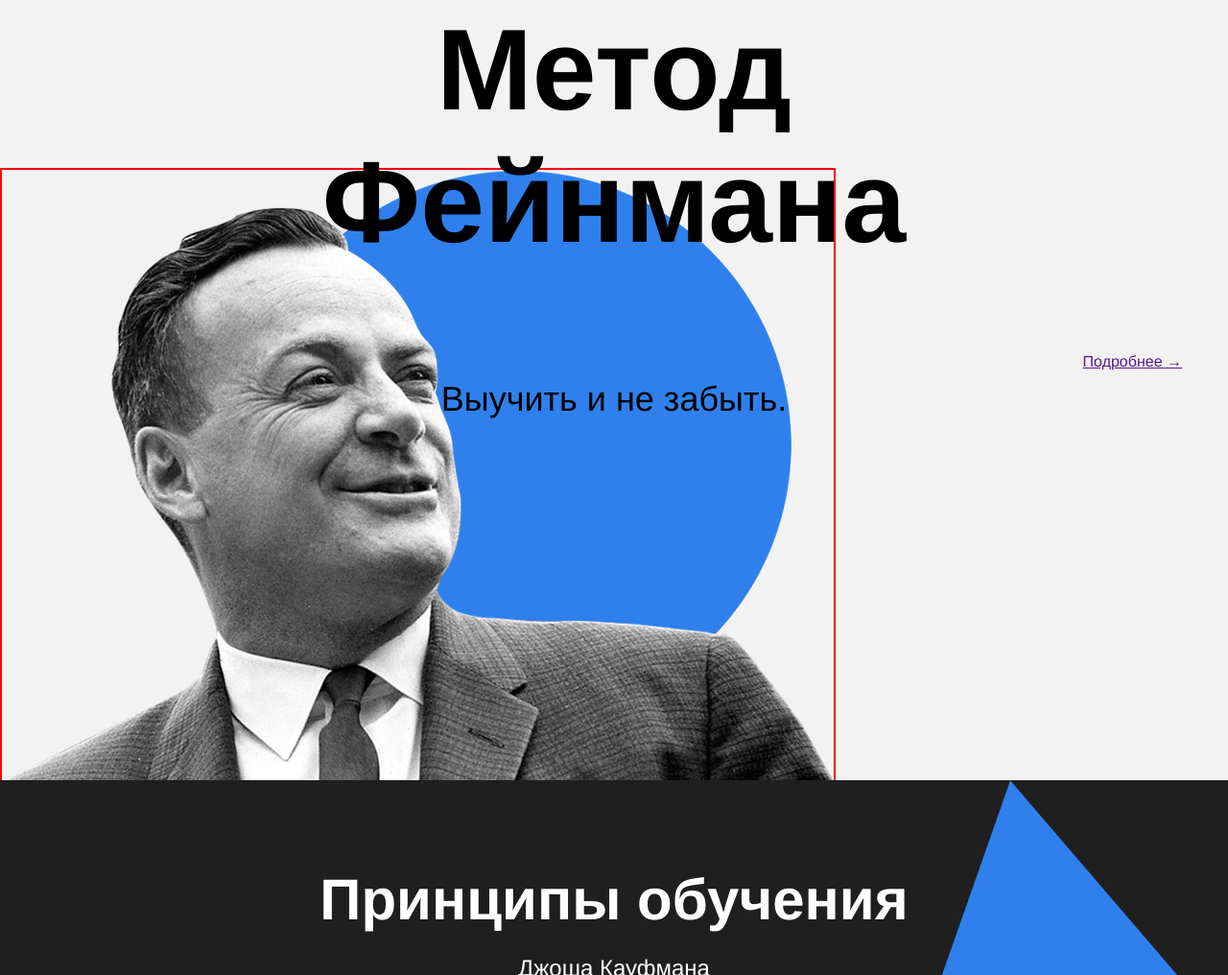
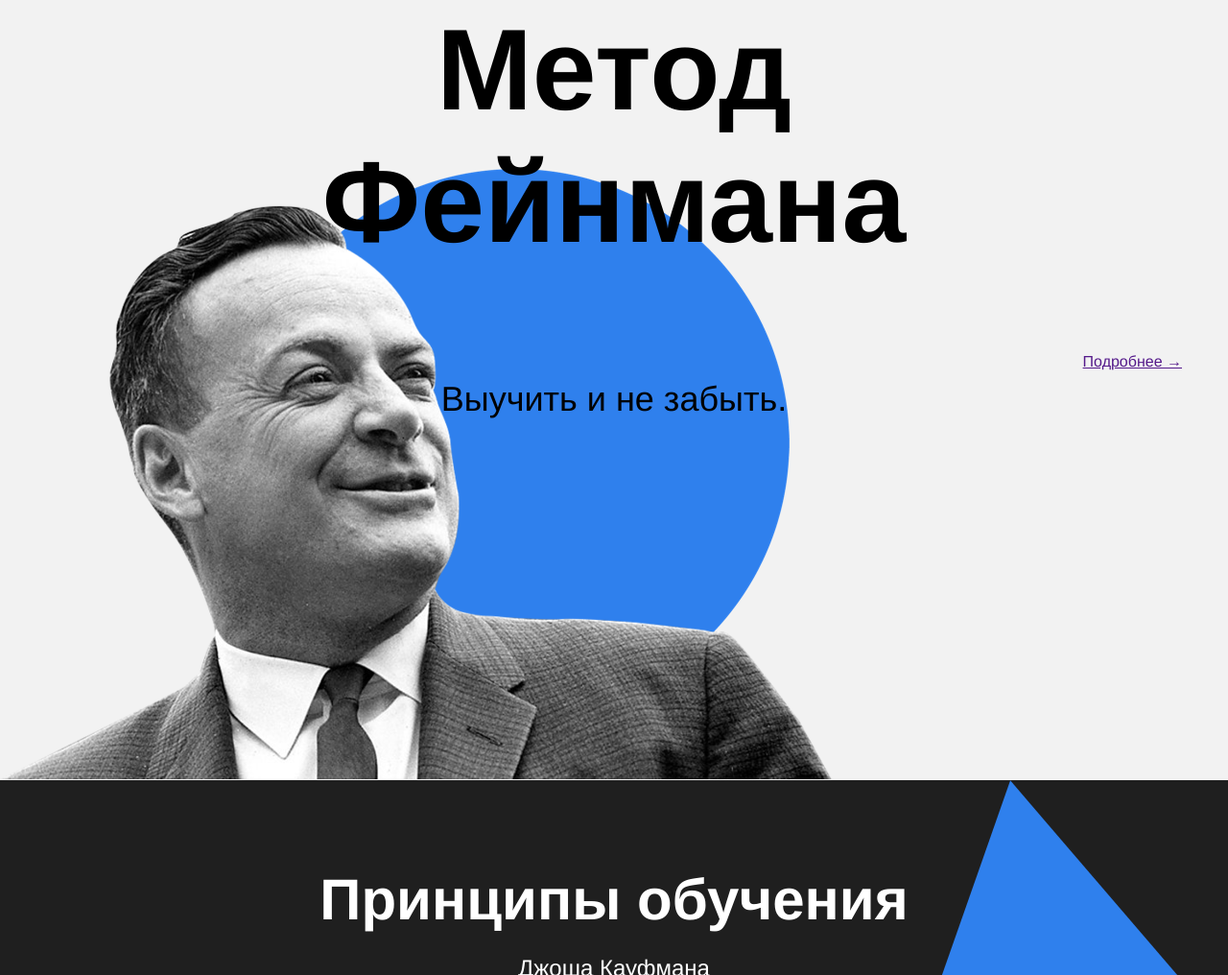
Before and after one commit to BubonANDR/how-to-learn-bootcamp, a plain HTML site: page index.html in a window 1280 px wide. Shown: the part 2192-3208 px from the top of the page at 96% size. Drawn offline with Linux system fonts and the light colour scheme.

Commit message:
убран лишний boarder style

```diff
--- a/styles/style.css
+++ b/styles/style.css
@@ -208,7 +208,6 @@ align-self: flex-start;
 
 }
 .feynman_image{
-  border: 2px red solid;
   position: absolute;
   width: 867px;
   height: 637px;
```
